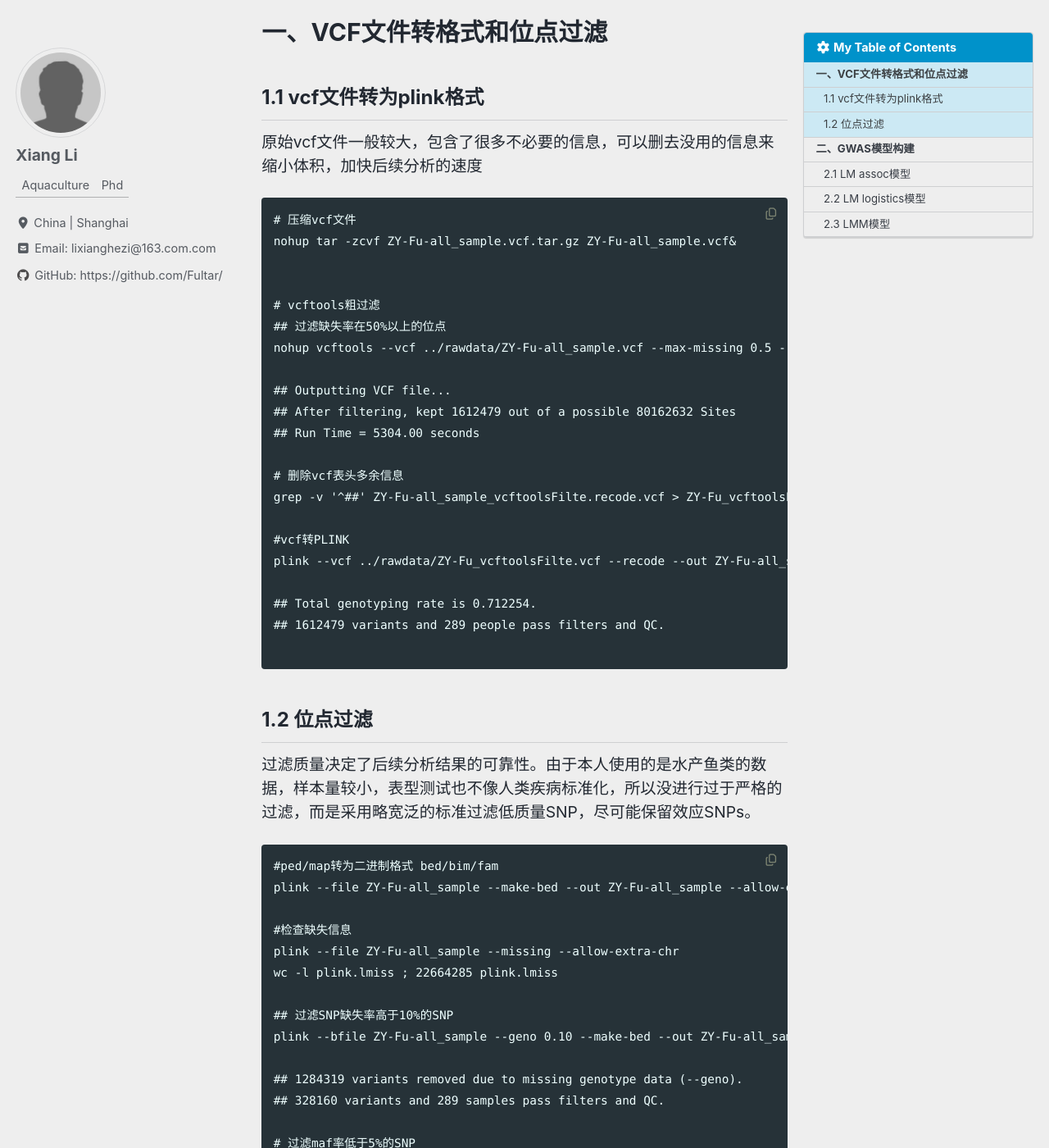
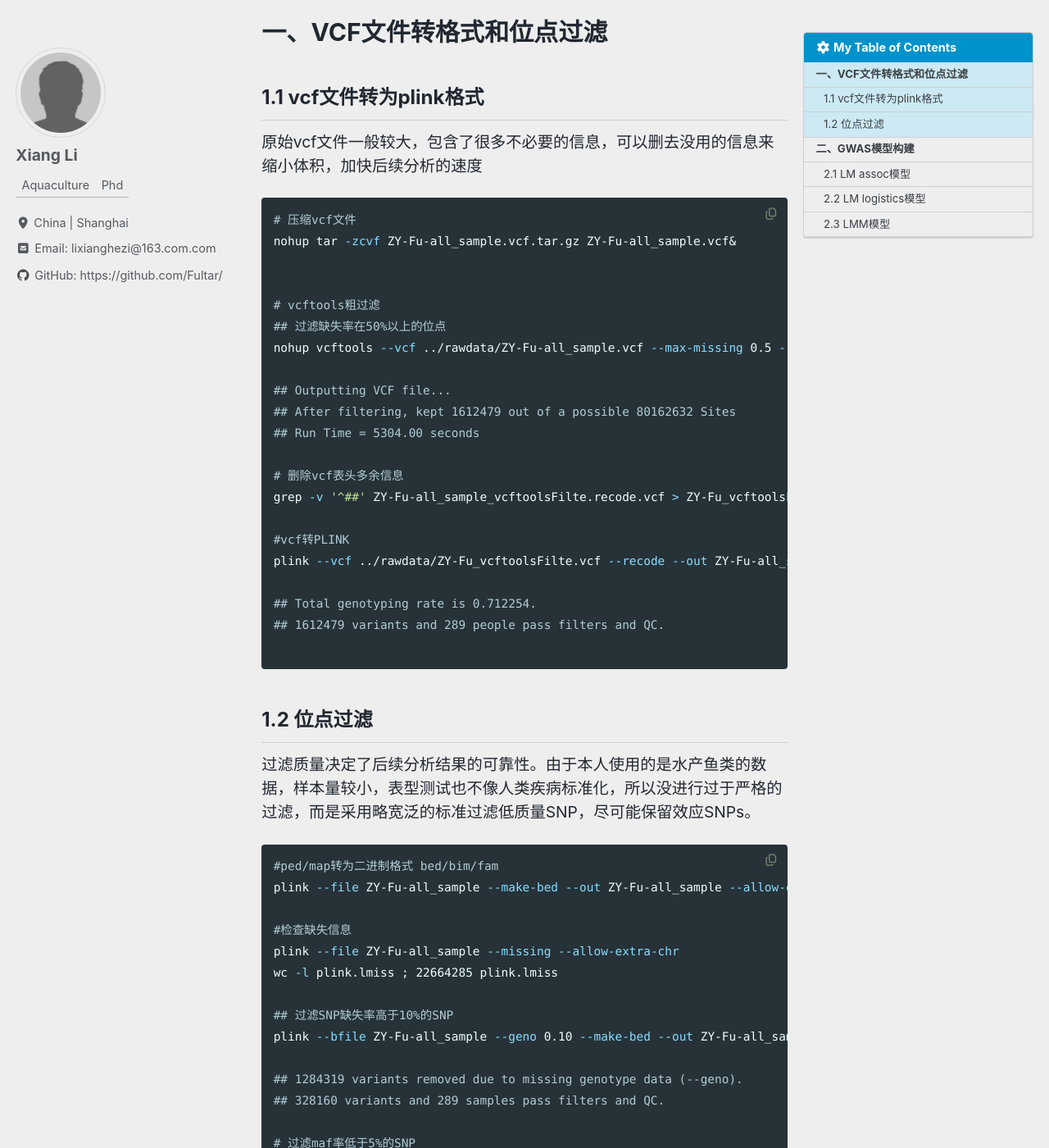
Before and after one commit to Fultar/Fultar.github.io, a Jekyll site: the page built from _posts/2025-12-01-learn-gwas-from-vcf.md, in a window 1280 px wide and 1400 px high, scrolled down 214 px. Shown: the whole window at 82% size. Built offline with Jekyll 4.4.1, drawn with Linux system fonts in a browser that asks for light colours; cached includes are drawn as plain includes; comment, search, counter and statistics services are not loaded; some of the changed text lies outside the part shown.

Commit message:
Update 2025-12-01-learn-gwas-from-vcf.md

````diff
--- a/_posts/2025-12-01-learn-gwas-from-vcf.md
+++ b/_posts/2025-12-01-learn-gwas-from-vcf.md
@@ -12,7 +12,7 @@ tags:
 ## 1.1 vcf文件转为plink格式
 
 原始vcf文件一般较大，包含了很多不必要的信息，可以删去没用的信息来缩小体积，加快后续分析的速度
-```
+```shell
 # 压缩vcf文件
 nohup tar -zcvf ZY-Fu-all_sample.vcf.tar.gz ZY-Fu-all_sample.vcf&
 
@@ -40,7 +40,7 @@ plink --vcf ../rawdata/ZY-Fu_vcftoolsFilte.vcf --recode --out ZY-Fu-all_sample -
 
 过滤质量决定了后续分析结果的可靠性。由于本人使用的是水产鱼类的数据，样本量较小，表型测试也不像人类疾病标准化，所以没进行过于严格的过滤，而是采用略宽泛的标准过滤低质量SNP，尽可能保留效应SNPs。
 
-```
+```shell
 #ped/map转为二进制格式 bed/bim/fam
 plink --file ZY-Fu-all_sample --make-bed --out ZY-Fu-all_sample --allow-extra-chr
 
@@ -77,7 +77,7 @@ plink自带的是广义线性模型，我们可以尝试做下。
 ## 2.1 LM assoc模型
 
 如果表型是连续型变量，可以使用assoc模型进行线性回归分析。
-```
+```shell
 plink --bfile ZY-Fu-all_sample_geno_maf_hwe --assoc --pheno ZY-Fugu-phenotype.txt  --out ZY_Fugu_assoc_results --allow-extra-chr --allow-no-sex
 
 
@@ -92,7 +92,7 @@ sample3 sample3 19
 ## 2.2 LM logistics模型
 
 logistics模型针对的是二分类表型，需要你的表型为“0”或“1”分类。
-```
+```sehll
 plink --bfile ZY-Fu-all_sample_geno_maf_hwe --logistic --pheno ZY-Fugu-phenotype.txt  --out ZY_Fugu_assoc_results --allow-extra-chr --allow-no-sex
 
 ```
@@ -105,7 +105,7 @@ plink --bfile ZY-Fu-all_sample_geno_maf_hwe --logistic --pheno ZY-Fugu-phenotype
 
 我这里使用gemma构建LMM，GCTA也可以构建LMM。
 
-```
+```shell
 # 合法表型文件
 ## gemma表型只要第三列的表型值，前两列的样本名不需要
 awk '{print $3}' ../ZY-Fugu-phenotype.txt>./ZY-Fugu-phenotype.gemma.txt
````
